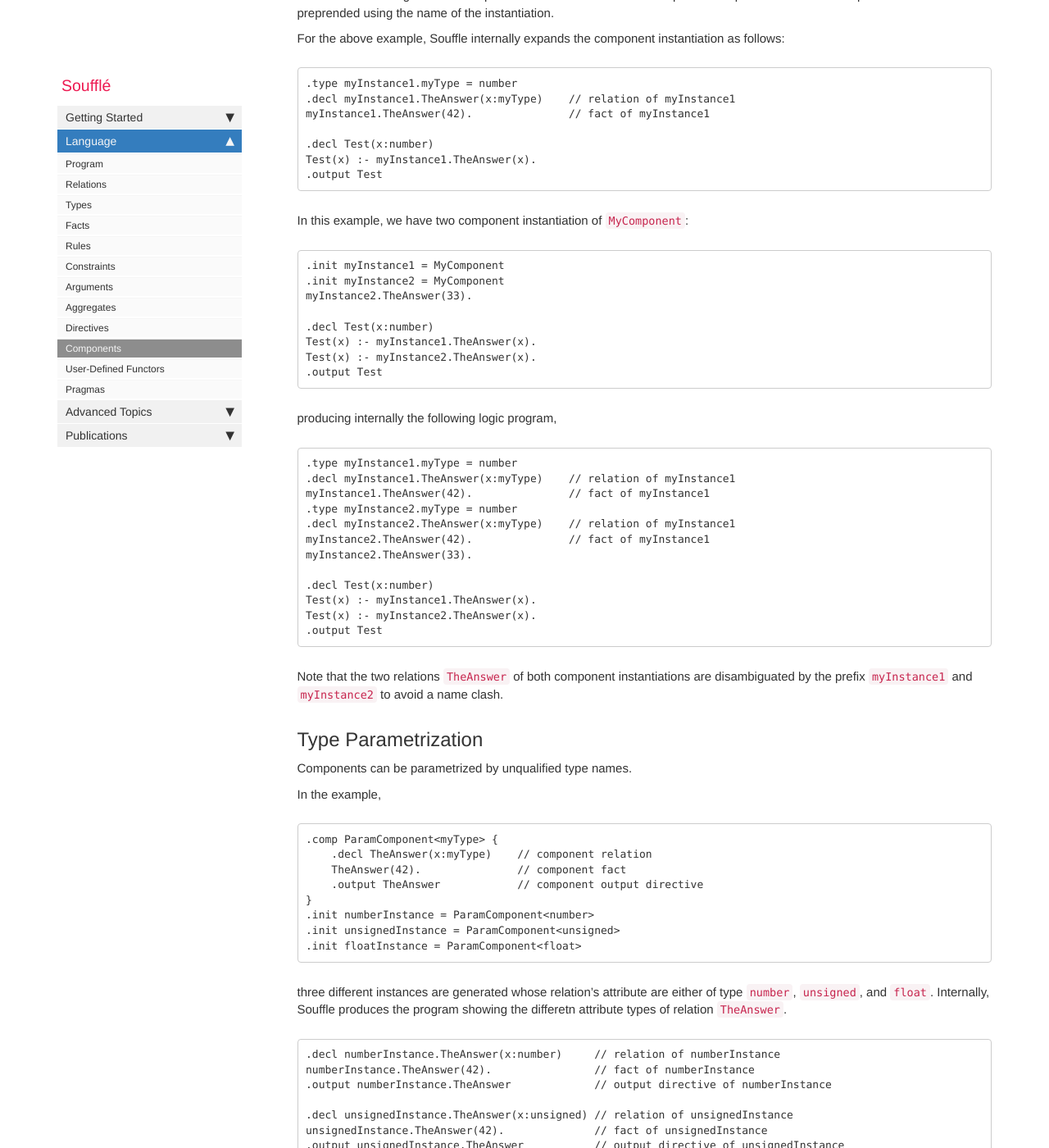
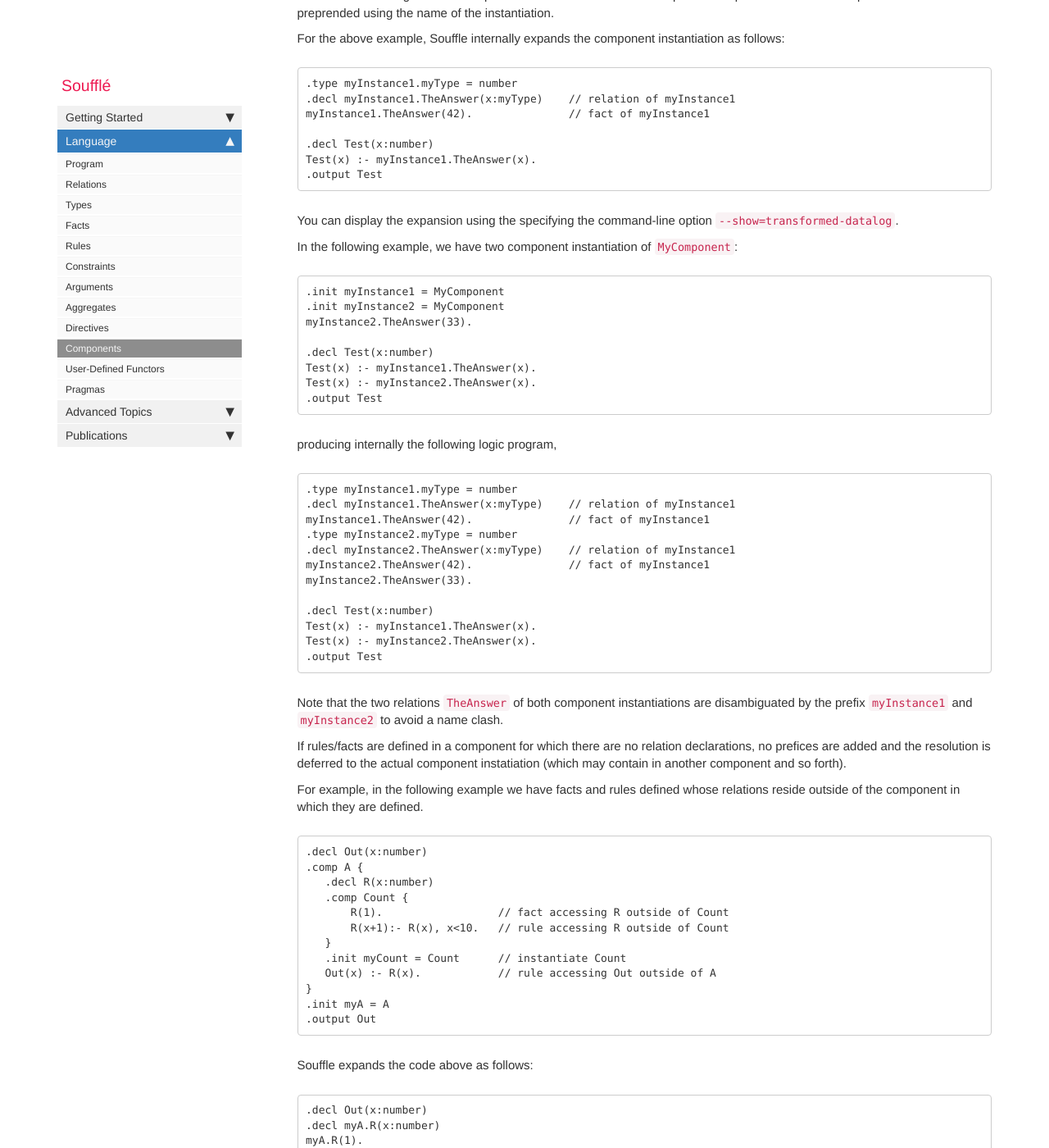
Before and after one commit to souffle-lang/souffle-lang.github.io, a Jekyll site: the page built from pages/docs/components.md, in a window 1280 px wide and 1400 px high, scrolled down 1089 px. Shown: the whole window at 82% size. Built offline with Jekyll 4.4.1, drawn with Linux system fonts in a browser that asks for light colours; comment, search, counter and statistics services are not loaded; some of the changed text lies outside the part shown.

Commit message:
Update components.md

````diff
--- a/pages/docs/components.md
+++ b/pages/docs/components.md
@@ -50,8 +52,12 @@ myInstance1.TheAnswer(42).               // fact of myInstance1
 Test(x) :- myInstance1.TheAnswer(x).
 .output Test
 ```
+You can display the expansion using the specifying the command-line
+option `--show=transformed-datalog`.
 
-In this example, we have two component instantiation of `MyComponent`:
+In the following example, we have two component instantiation of
+`MyComponent`:
+
 ```
 .init myInstance1 = MyComponent
 .init myInstance2 = MyComponent
@@ -77,7 +83,44 @@ Test(x) :- myInstance1.TheAnswer(x).
 Test(x) :- myInstance2.TheAnswer(x).
 .output Test
 ```
-Note that the two relations `TheAnswer` of both component instantiations are disambiguated by the prefix `myInstance1` and `myInstance2` to avoid a name clash.
+Note that the two relations `TheAnswer` of both component instantiations are
+disambiguated by the prefix `myInstance1` and `myInstance2` to avoid a name clash.
+
+If rules/facts are defined in a component for which there are no relation
+declarations, no prefices are added and the resolution is deferred to the actual
+component instatiation (which may contain in another component and so forth).
+
+For example, in the following example we have facts and rules defined whose
+relations reside outside of the component in which they are defined.
+```
+.decl Out(x:number)
+.comp A {
+   .decl R(x:number)
+   .comp Count {
+       R(1).                  // fact accessing R outside of Count
+       R(x+1):- R(x), x<10.   // rule accessing R outside of Count
+   }
+   .init myCount = Count      // instantiate Count
+   Out(x) :- R(x).            // rule accessing Out outside of A
+}
+.init myA = A
+.output Out
+```
+Souffle expands the code above as follows:
+```
+.decl Out(x:number)
+.decl myA.R(x:number)
+myA.R(1).
+
+myA.R((x+1)) :-
+   myA.R(x),
+   x < 10.
+
+Out(x) :-
+   myA.R(x).
+.output Out
+```
+
 
 ## Type Parametrization
 
````
Also changed, not shown: other parts of pages/docs/components.md (+6 -4 lines).
